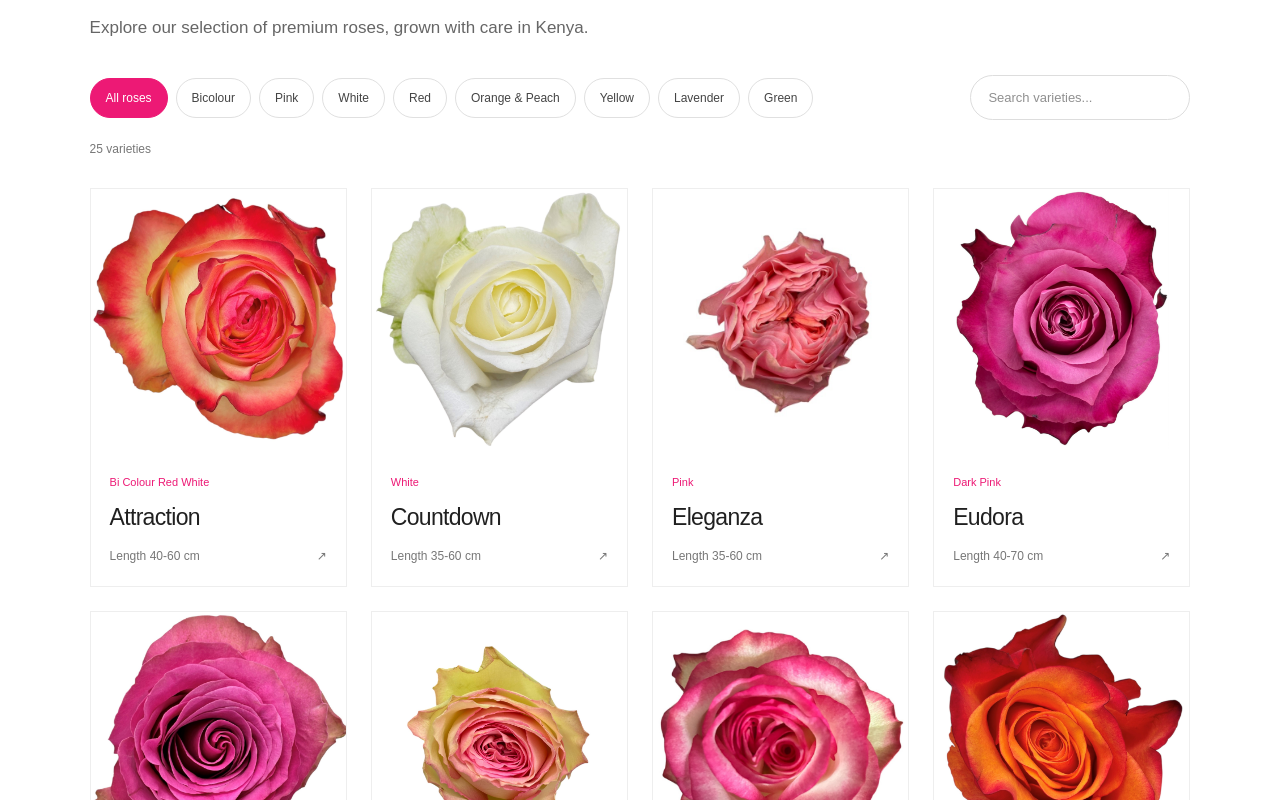
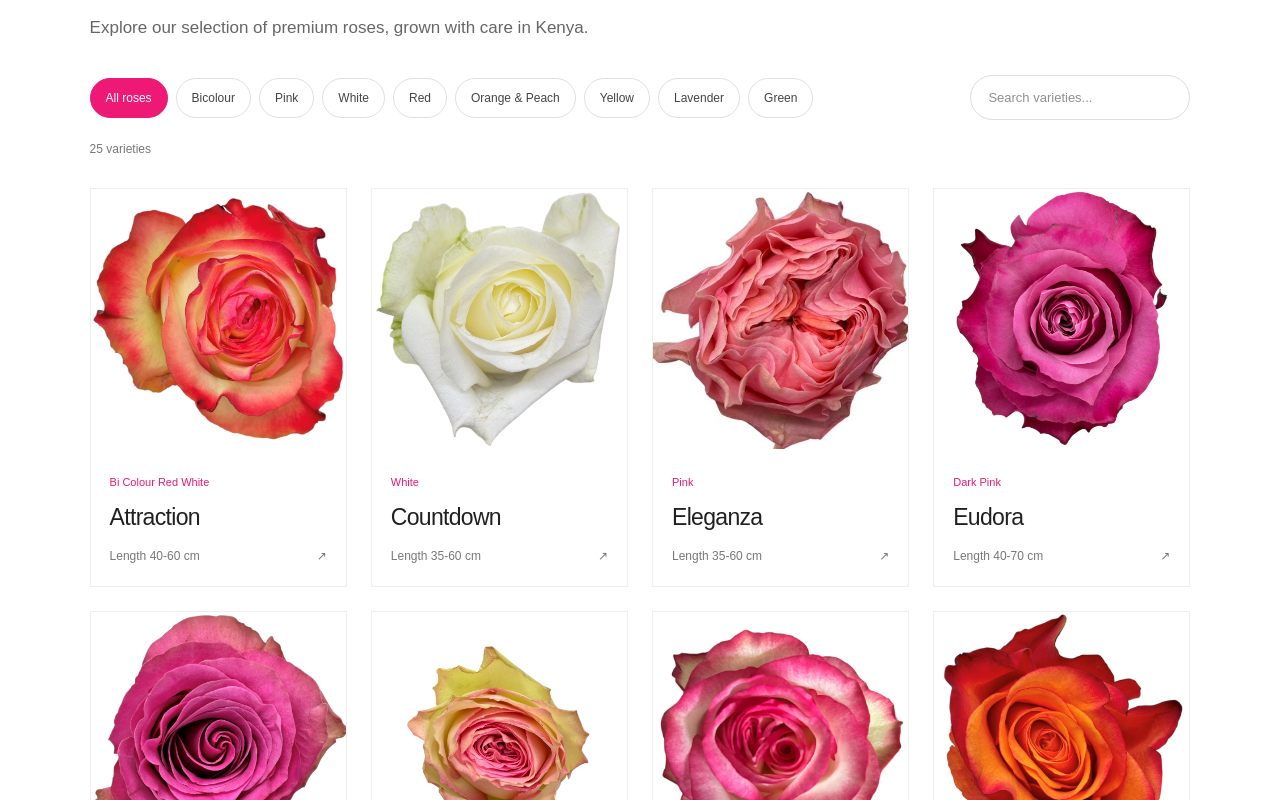
Before and after one commit to Rob1974BR/Flora-Pura-Brochure, a Next.js app: page / in a window 1280 px wide. Shown: the part 1040-1840 px from the top of the page. Built offline with nearby package versions, Linux system fonts and the light colour scheme.

Commit message:
Enlarge four rose photos in collection cards only, preserving detail view

```diff
--- a/app/globals.css
+++ b/app/globals.css
@@ -102,3 +102,6 @@
 
 /* Keep collection photos unchanged; reduce only these four detail-view photos */
 .fp-modal-placeholder .fp-rose-photo:is([alt="Eleganza"],[alt="Fashion Girl"],[alt="Lady Lala"],[alt="Olivia"]){inset:10%;width:80%;height:80%;object-fit:contain}
+
+/* Adjust only collection-card framing for four roses; detail view remains unchanged */
+.fp-photo-placeholder .fp-rose-photo:is([alt="Eleganza"],[alt="Fashion Girl"],[alt="Lady Lala"],[alt="Olivia"]){transform:scale(1.45);transform-origin:center center}
```
